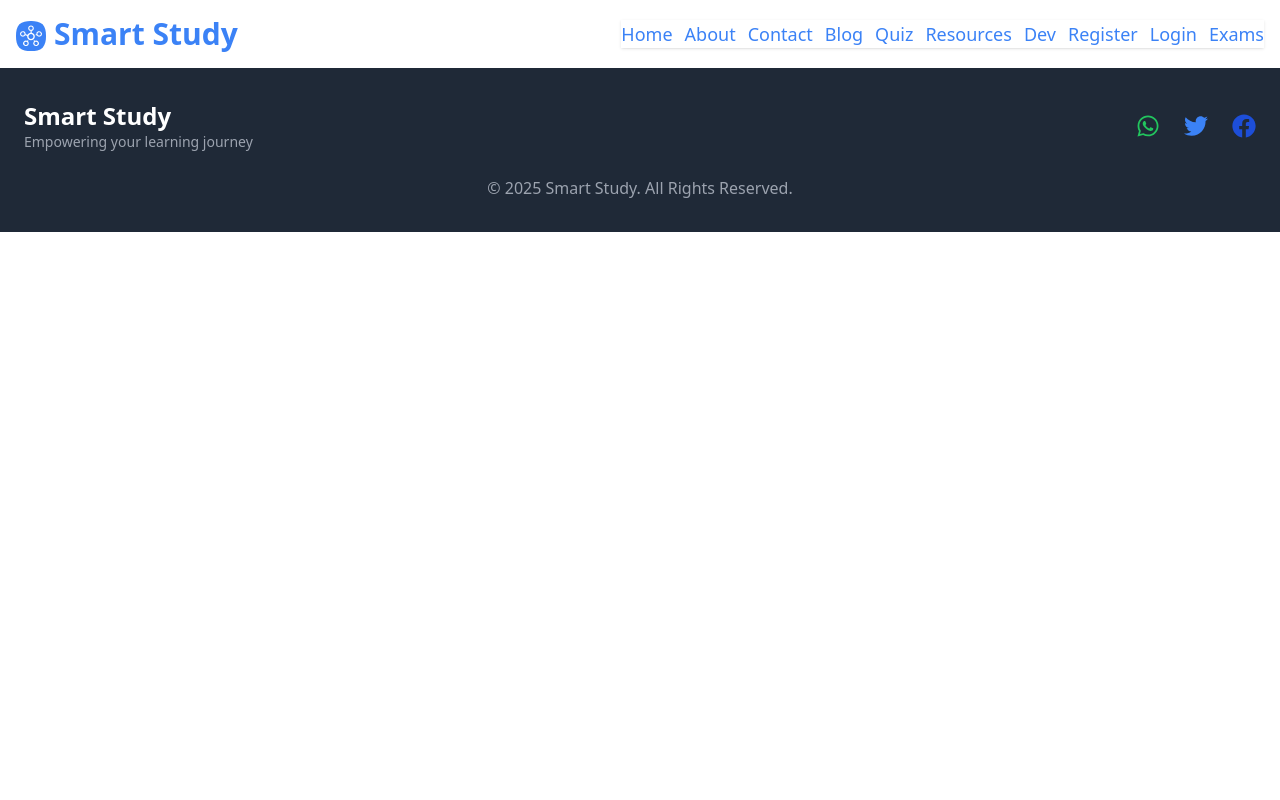
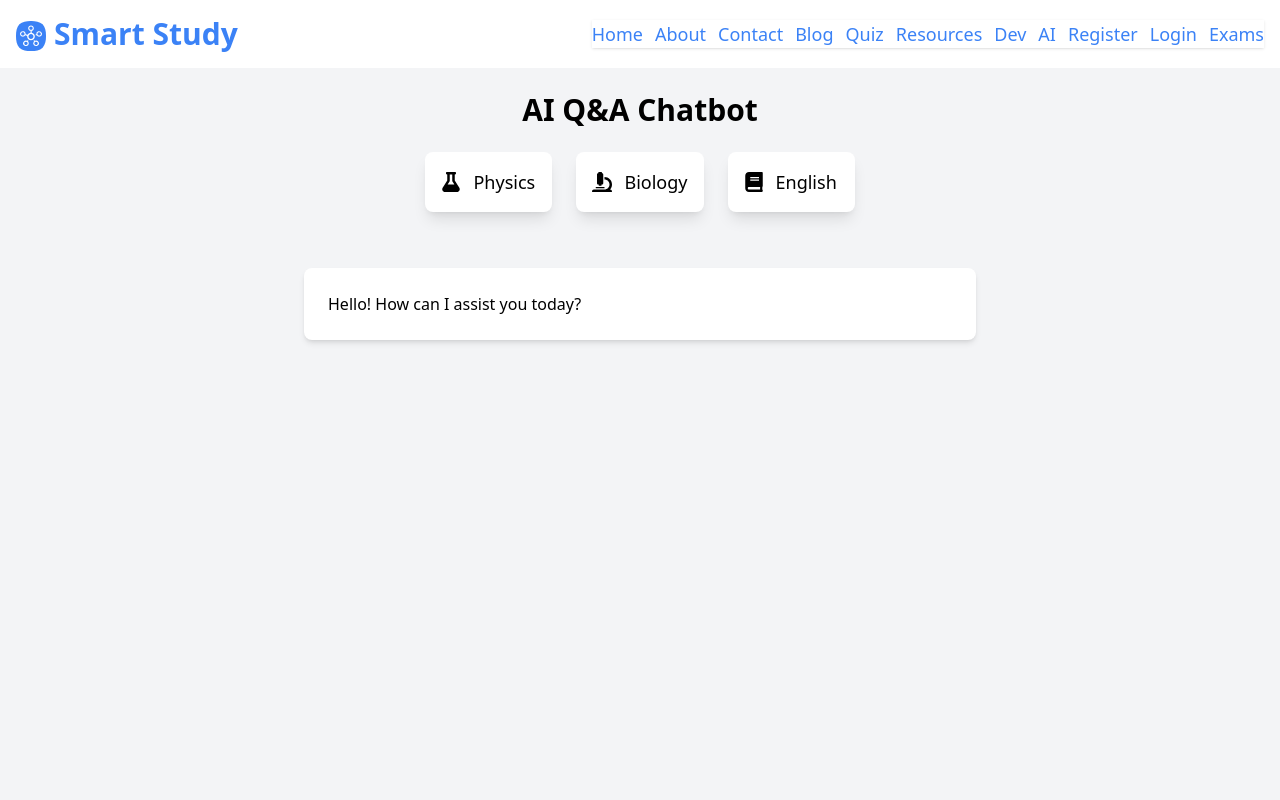
Before and after one commit to engabdullah-2024/Smart-Study, a React (Vite) app: page /chat in a window 1280 px wide. Shown: the top 800 px of the page. Built offline with nearby package versions, Linux system fonts and the light colour scheme.

Commit message:
updated and bug fixes

```diff
--- a/package.json
+++ b/package.json
@@ -16,11 +16,13 @@
     "emailjs-com": "^3.2.0",
     "react": "^18.3.1",
     "react-chartjs-2": "^5.2.0",
+    "react-copy-to-clipboard": "^5.1.0",
     "react-dom": "^18.3.1",
     "react-hot-toast": "^2.4.1",
     "react-icons": "^5.3.0",
     "react-loader-spinner": "^6.1.6",
     "react-router-dom": "^6.27.0",
+    "react-syntax-highlighter": "^15.6.1",
     "swiper": "^11.2.2"
   },
   "devDependencies": {
--- a/src/App.jsx
+++ b/src/App.jsx
@@ -21,6 +21,7 @@ import HappyClients from './pages/HappyClients';
 import Events from './pages/Events';
 import Testimonials from './pages/Testominls';
 import Organisations from './pages/Organisations';
+import ChatBot from './pages/ChatBot';
 
 function App() {
   return (
@@ -50,6 +51,7 @@ function App() {
           <Route path="/events" element={<Events />} />
           <Route path="/testominls" element={<Testimonials />} />
           <Route path="/org" element={<Organisations />} />
+          <Route path="/chat" element={<ChatBot />} />
         </Routes>
       </div>
       <Footer/>
--- a/src/components/Header.jsx
+++ b/src/components/Header.jsx
@@ -58,6 +58,9 @@ const Header = () => {
           <Link to="/dev" className="text-blue-500 block sm:inline-block text-lg hover:underline">
             Dev
           </Link>
+          <Link to="/chat" className="text-blue-500 block sm:inline-block text-lg hover:underline">
+            AI
+          </Link>
           <Link to="/register" className="text-blue-500 block sm:inline-block text-lg hover:underline">
             Register
           </Link>
--- /dev/null
+++ b/src/pages/ChatBot.jsx
@@ -0,0 +1,110 @@
+import { useState } from "react";
+import { FaFlask, FaMicroscope, FaBook, FaQuestionCircle } from "react-icons/fa";
+
+const subjects = [
+  { name: "Physics", icon: <FaFlask /> },
+  { name: "Biology", icon: <FaMicroscope /> },
+  { name: "English", icon: <FaBook /> }
+];
+
+const qaData = {
+  Physics: [
+    { question: "What is physics?", answer: "Physics is the study of matter and energy." },
+    { question: "What is Newton's First Law?", answer: "An object in motion stays in motion unless acted upon by an external force." },
+    { question: "A pendulum with a mass of 0.5 kg swings back and forth, completing one full oscillation every 2 seconds. a) What is the frequency of the pendulum's oscillations? b) If the pendulum completes 10 oscillations, how much time will have passed?",
+      answer: `a) To find the frequency (f), we use the formula:
+
+      f = 1 / T
+
+      Where T is the time period (2 seconds in this case).
+
+      f = 1 / 2 seconds = 0.5 Hz
+
+      So, the frequency of the pendulum's oscillations is 0.5 Hz.
+
+      b) To find the total time taken for 10 oscillations, we multiply the number of oscillations by the time period of one oscillation:
+
+      Total time = 10 * T = 10 * 2 seconds = 20 seconds
+
+      So, the time taken for 10 oscillations is 20 seconds.`
+    }
+  ],
+  Biology: [
+    { question: "What is biology?", answer: "Biology is the study of living organisms." },
+    { question: "What is DNA?", answer: "DNA is the molecule that carries genetic information." }
+  ],
+  English: [
+    { question: "What is a noun?", answer: "A noun is a word that represents a person, place, or thing." },
+    { question: "What is an adjective?", answer: "An adjective describes a noun." }
+  ]
+};
+
+export default function ChatBot() {
+  const [selectedSubject, setSelectedSubject] = useState(null);
+  const [input, setInput] = useState("");
+  const [response, setResponse] = useState("");
+  const [greeting, setGreeting] = useState("Hello! How can I assist you today?");
+
+  const handleAskQuestion = () => {
+    const subjectQA = qaData[selectedSubject] || [];
+    const foundQA = subjectQA.find(qa => qa.question.toLowerCase() === input.toLowerCase());
+
+    // If a question is found, provide the answer, else offer a default message
+    if (foundQA) {
+      setResponse(foundQA.answer);
+    } else if (input.trim().toLowerCase() === "hello" || input.trim().toLowerCase() === "hi") {
+      setResponse("Hello! How can I assist you today?");
+    } else {
+      setResponse("Sorry, I don't have an answer for that.");
+    }
+  };
+
+  return (
+    <div className="min-h-screen bg-gray-100 p-6 flex flex-col items-center">
+      <h1 className="text-3xl font-bold mb-6">AI Q&A Chatbot</h1>
+      <div className="grid grid-cols-1 md:grid-cols-3 gap-6 mb-8">
+        {subjects.map((subject) => (
+          <button
+            key={subject.name}
+            onClick={() => setSelectedSubject(subject.name)}
+            className="flex items-center space-x-3 p-4 bg-white shadow-lg rounded-lg hover:bg-gray-200 transition"
+          >
+            <span className="text-xl">{subject.icon}</span>
+            <span className="text-lg font-medium">{subject.name}</span>
+          </button>
+        ))}
+      </div>
+      {selectedSubject && (
+        <div className="w-full max-w-2xl bg-white p-6 rounded-lg shadow-md">
+          <h2 className="text-2xl font-semibold mb-4 flex items-center">
+            <FaQuestionCircle className="mr-2" /> {selectedSubject} Q&A
+          </h2>
+          <input
+            type="text"
+            placeholder="Ask a question..."
+            value={input}
+            onChange={(e) => setInput(e.target.value)}
+            className="w-full p-2 border rounded-lg mb-4"
+          />
+          <button
+            onClick={handleAskQuestion}
+            className="bg-blue-500 text-white px-4 py-2 rounded-lg hover:bg-blue-600 transition"
+          >
+            Ask
+          </button>
+          {response && (
+            <div className="mt-4 p-4 bg-gray-50 rounded-lg shadow">
+              <p className="font-medium">A: {response}</p>
+            </div>
+          )}
+        </div>
+      )}
+      {/* AI Greeting Display */}
+      {!selectedSubject && (
+        <div className="w-full max-w-2xl bg-white p-6 rounded-lg shadow-md mt-6">
+          <p className="font-medium">{greeting}</p>
+        </div>
+      )}
+    </div>
+  );
+}
```
Also changed, not shown: 1 other file (tests, documents, lock files or other folders).
